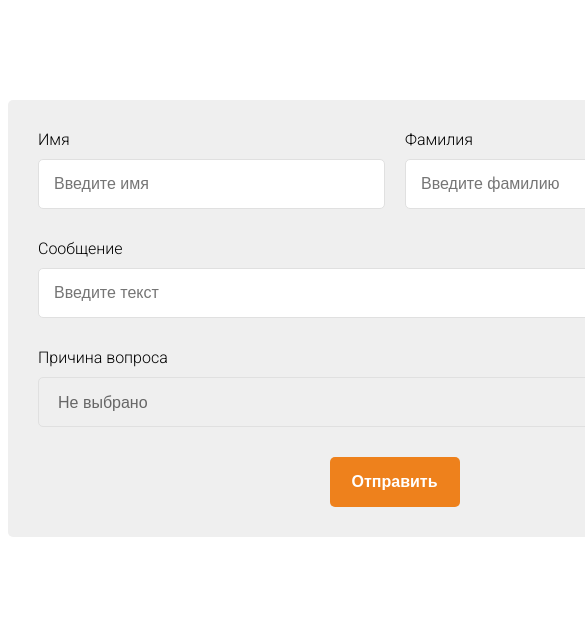
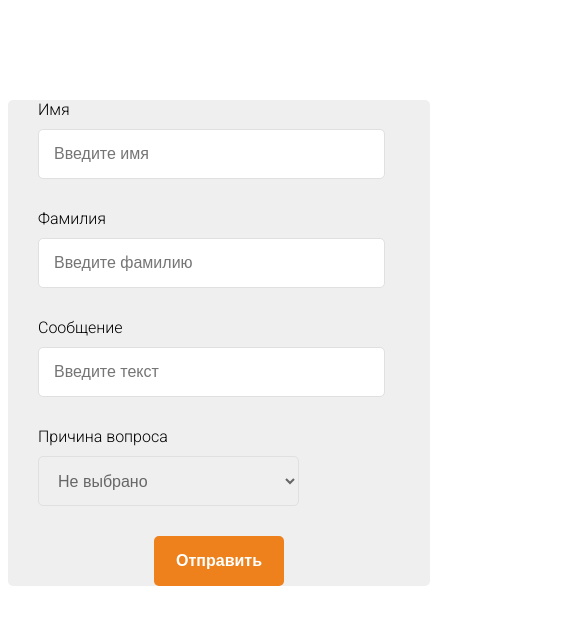
Before and after one commit to Prough123/Task, a website: page app/index.html in a window 390 px wide. Shown: the top 624 px of the page, 585 px wide, since content can reach past the window. Drawn offline with nearby package versions, Linux system fonts and the light colour scheme.

Commit message:
adaptive verstka

```diff
--- a/app/index.html
+++ b/app/index.html
@@ -36,10 +36,11 @@
                         </select>
                     </div>
                     <div class="btn">
-                        <div class="btn__submit"></div>
-                        <button class="btn__text" type="submit">
-                            Отправить
-                        </button>
+                        <div class="btn__submit">
+                            <button class="btn__text" type="submit">
+                                Отправить
+                            </button>
+                        </div>
                     </div>
                 </form>
             </div>
--- a/app/scss/style.scss
+++ b/app/scss/style.scss
@@ -13,7 +13,7 @@ html {
 }
 
 .forma {
-    width: 773px;
+    max-width: 773px;
     height: 437px;
     margin: 100px auto 0 auto;
     background: $forma-bgc;
@@ -140,3 +140,36 @@ input:focus:-moz-placeholder {
 input:focus:-ms-input-placeholder {
     color: transparent;
 }
+
+
+@media (max-width:992px) {
+
+    .forma {
+        width: 422px;
+        height: 100%;
+    }
+
+    .name {
+        margin: 0 30px;
+
+        &__input {
+            width: 100%;
+        }
+    }
+
+    .surname {
+        margin: 30px 30px 0 30px;
+
+        &__input {
+            width: 100%;
+        }
+    }
+
+    .message__input {
+        width: 347px;
+    }
+
+    .question__select {
+        width: 100%;
+    }
+}
```
Also changed, not shown: app/css/style.css.
